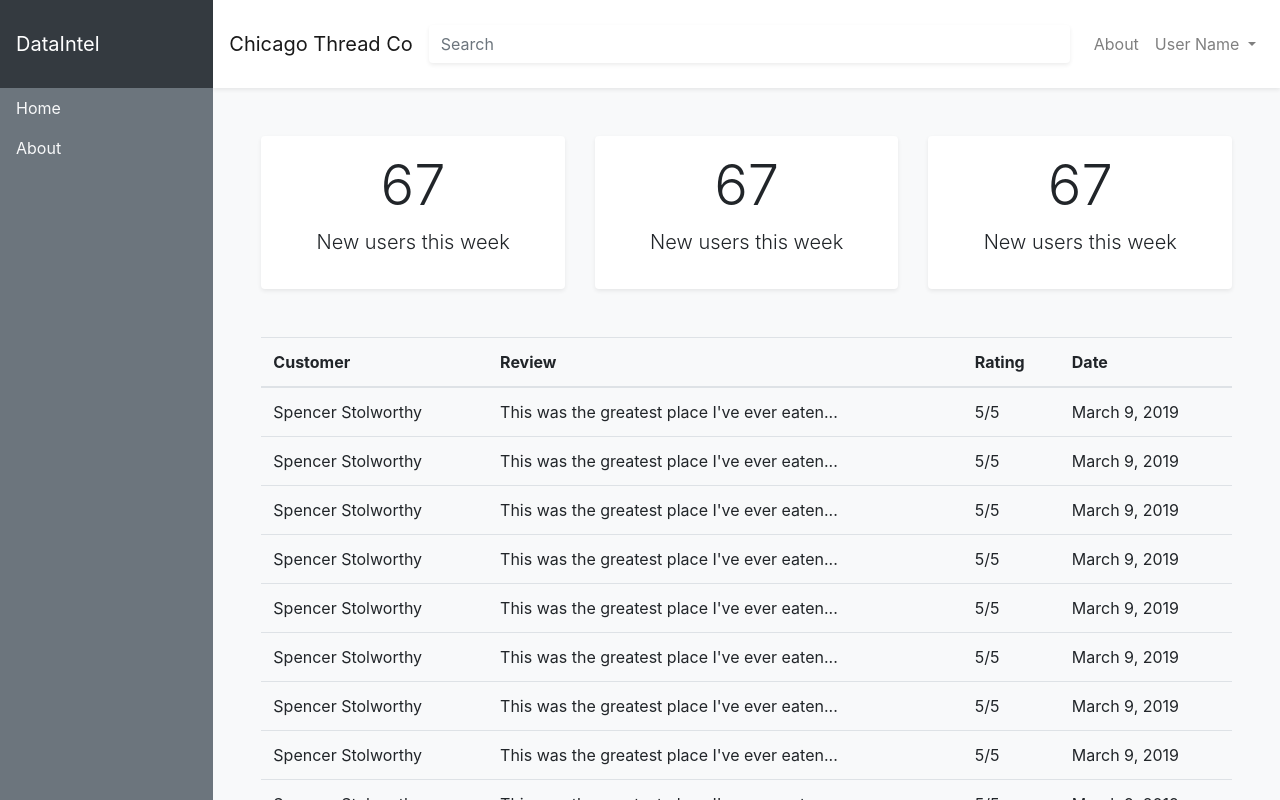
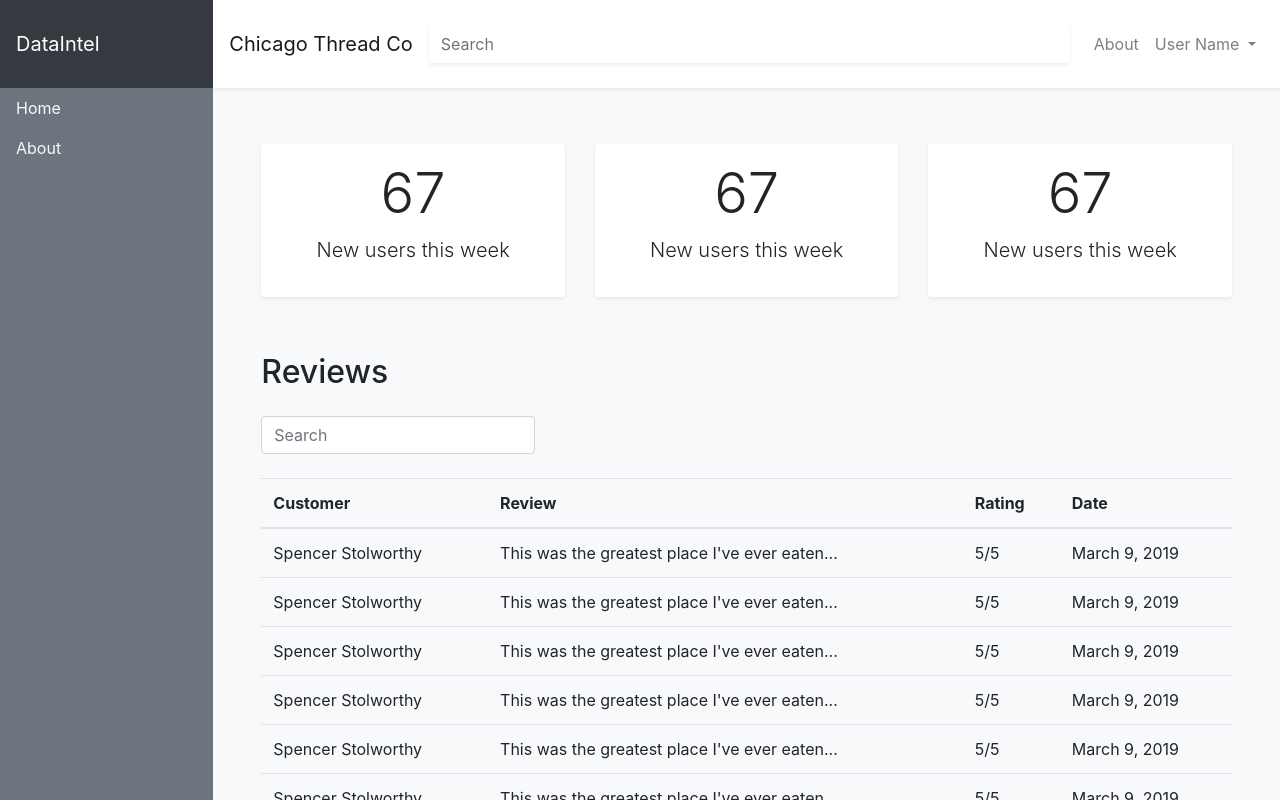
Before and after one commit to prescience-labs/dashboard, a Vue app: page /#/ in a window 1280 px wide. Shown: the top 800 px of the page. Built offline with nearby package versions, Linux system fonts and the light colour scheme.

Commit message:
add search bar demo

```diff
--- a/src/views/Home.vue
+++ b/src/views/Home.vue
@@ -1,18 +1,18 @@
 <template>
   <div>
     <div class="row">
-      <div class="col">
-        <Card>
+      <div class="col-md-4">
+        <Card class="my-2">
           <Statistic statisticMainText="67" statisticSubText="New users this week" />
         </Card>
       </div>
-      <div class="col">
-        <Card>
+      <div class="col-md-4">
+        <Card class="my-2">
           <Statistic statisticMainText="67" statisticSubText="New users this week" />
         </Card>
       </div>
-      <div class="col">
-        <Card>
+      <div class="col-md-4">
+        <Card class="my-2">
           <Statistic statisticMainText="67" statisticSubText="New users this week" />
         </Card>
       </div>
@@ -20,6 +20,12 @@
 
     <div class="row mt-5">
       <div class="col">
+        <h2>Reviews</h2>
+
+        <form class="form-inline my-4">
+          <input type="text" class="form-control" id="searchBox" placeholder="Search">
+        </form>
+
         <table class="table table-hover">
           <thead>
             <tr>
```
